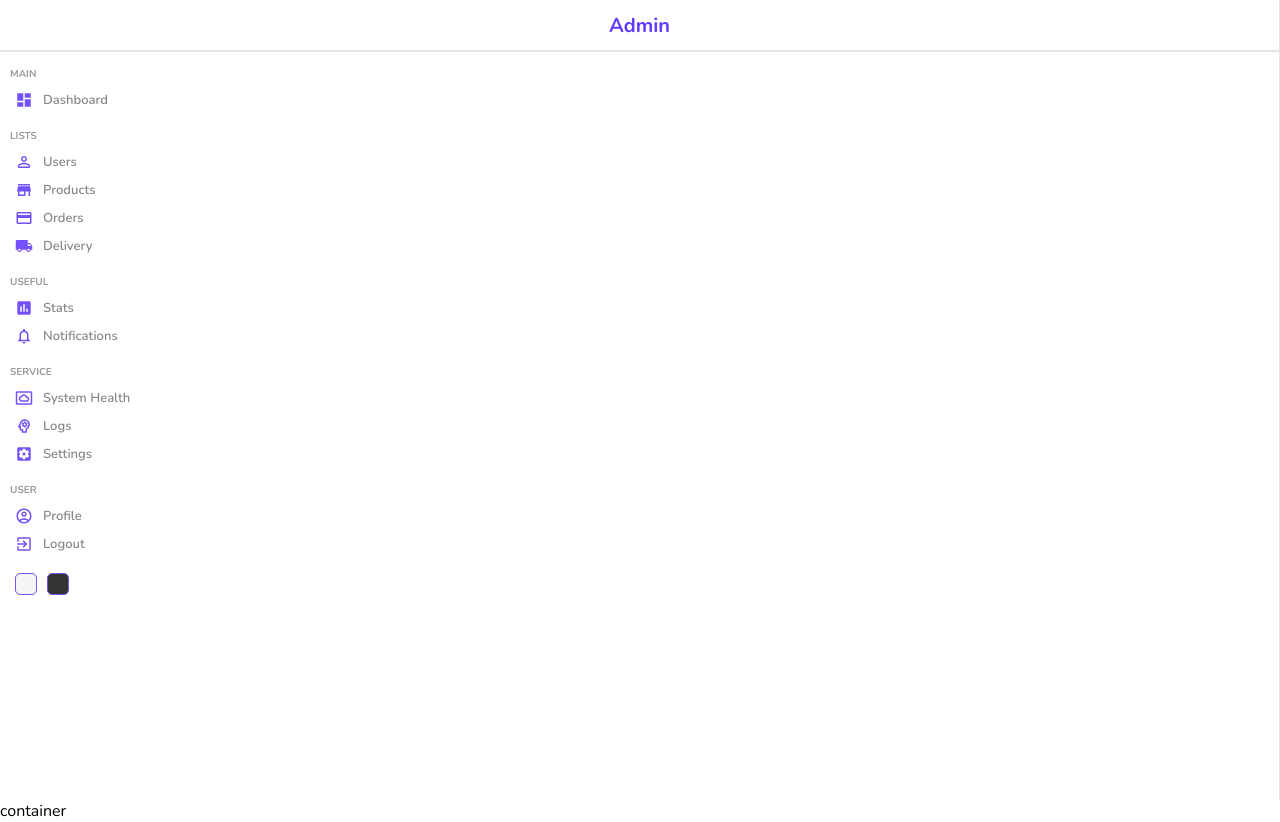
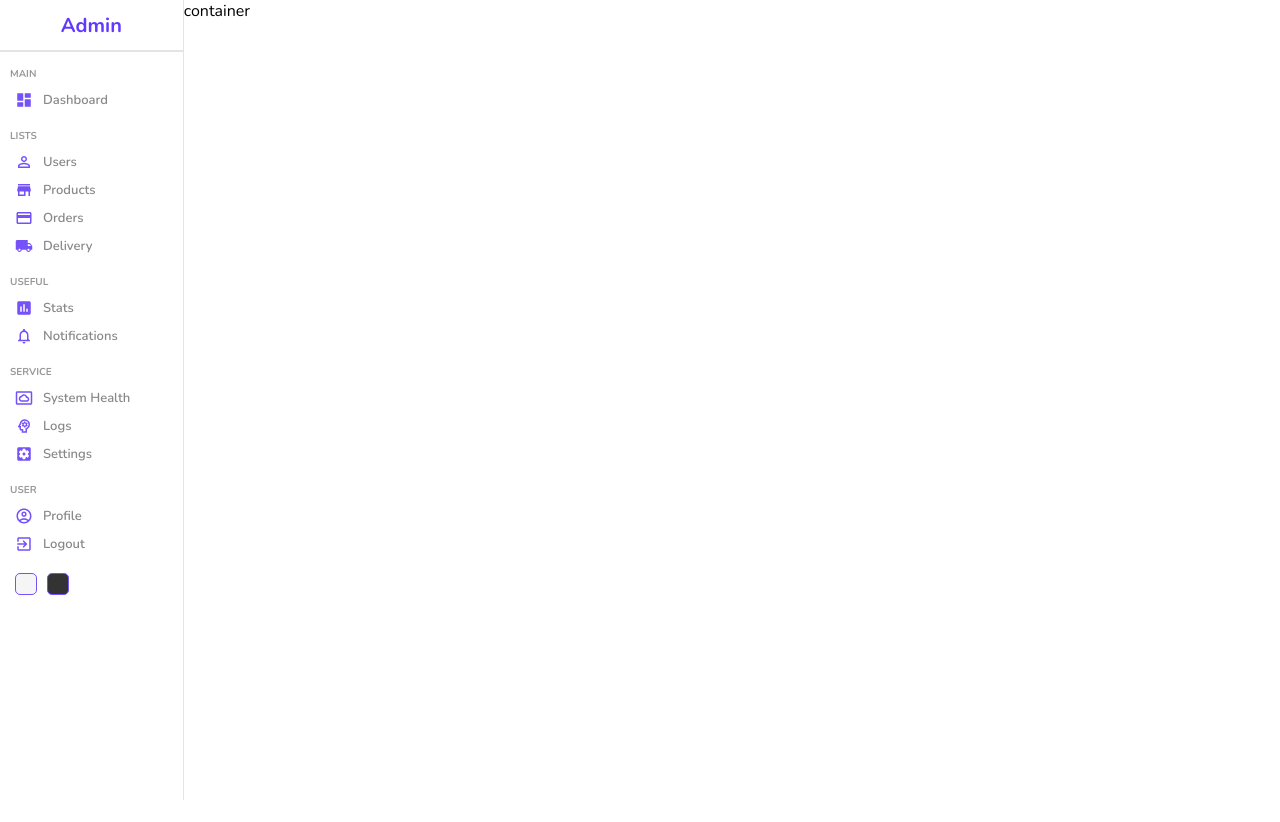
Before and after one commit to daw-maj-pl/admin-dashboard, a React (Create React App) app: page / in a window 1280 px wide. After the commit the page ends 800 px from the top, so only its background shows below. Built offline with nearby package versions, Linux system fonts and the light colour scheme.

Commit message:
Style home and homeContainer classes

```diff
--- a/src/pages/home/home.scss
+++ b/src/pages/home/home.scss
@@ -0,0 +1,7 @@
+.home {
+  display: flex;
+
+  .homeContainer {
+    flex: 6;
+  }
+}
```
